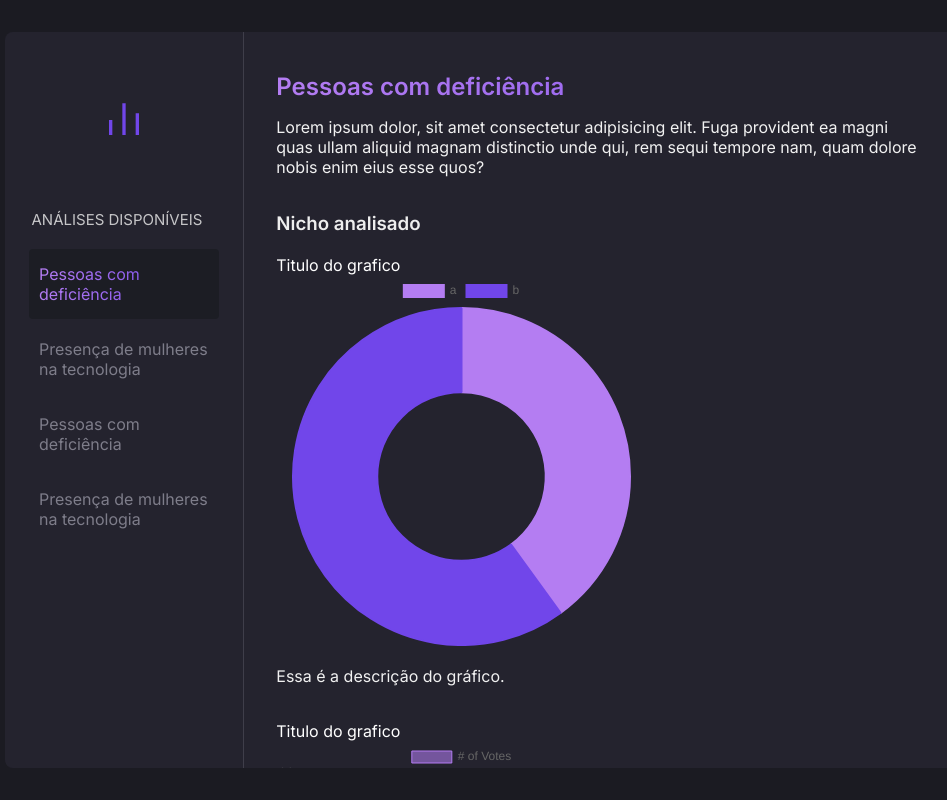
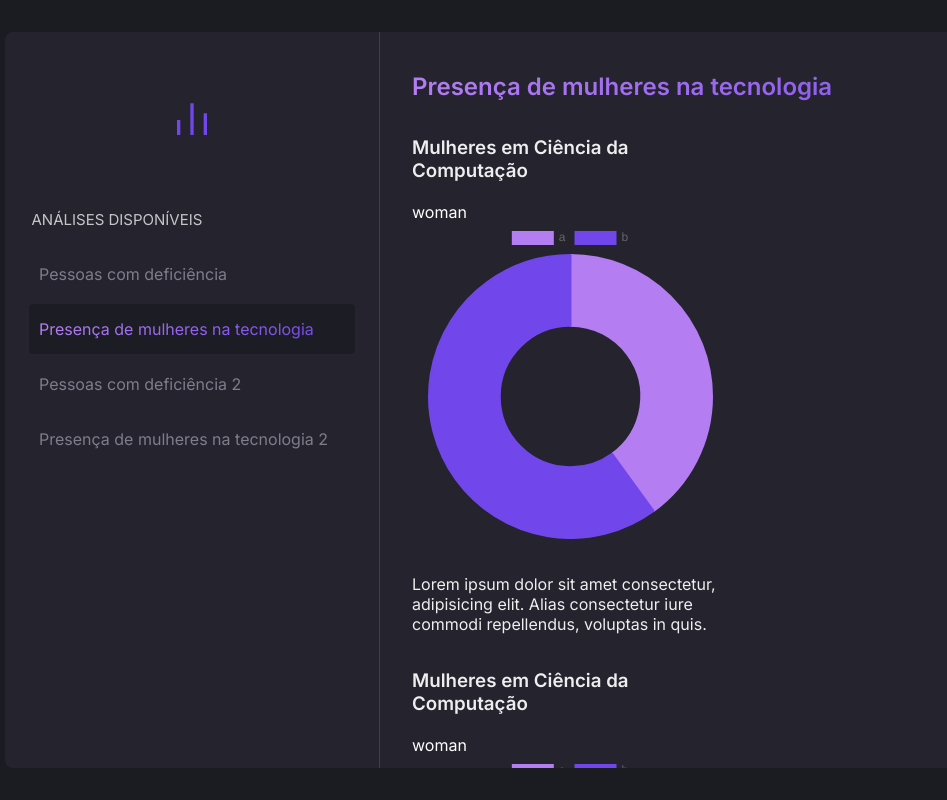
Before and after one commit to lucasgmelo/projeto-ip, a Next.js app in the folder client/: page / in a window 1280 px wide. Both pictures are taken after a click on the item "Presença de mulheres na tecnologia". Shown: the whole page, without its empty margins (19-966 px from the left). Built offline with nearby package versions, Linux system fonts and the light colour scheme.

Commit message:
recieve data from db

```diff
--- a/client/src/components/Chart/index.tsx
+++ b/client/src/components/Chart/index.tsx
@@ -1,54 +1,44 @@
 import React from "react";
 import { Bar, Doughnut } from "react-chartjs-2";
 
-const data = {
-  pie: {
-    labels: ["a", "b"],
+const Chart = ({ chartData }) => {
+  console.log(chartData);
+
+  return (
+    <>
+      <span>{chartData.titleChart}</span>
+      {chartData.type === "pie" && (
+        <Doughnut
+          data={{
+            labels: chartData.labels,
             datasets: [
               {
-        data: [40, 60],
+                data: chartData.values,
                 backgroundColor: ["#b47df2", "#7146EA"],
                 borderColor: ["#b47df2", "#7146EA"],
               },
             ],
-  },
-  bar: {
-    labels: ["Red", "Blue", "Yellow", "Green"],
-    datasets: [
-      {
-        label: "# of Votes",
-        data: [12, 14, 3, 5, 2, 3],
-        backgroundColor: [
-            "#b47df290", "#7146EA90"
-        ],
-        borderColor: [
-            "#b47df2", "#7146EA"
-        ],
-        borderWidth: 1,
-      },
-    ],
-  },
-};
-
-type ChartProps = {
-  type: "pie" | "bar";
-};
-
-const Chart = ({ type }: ChartProps) => (
-  <>
-    <span>Titulo do grafico</span>
-    {type === "pie" && (
-      <Doughnut
-        data={data[type]}
+          }}
           options={{
             cutoutPercentage: 50,
             responsive: true,
           }}
         />
       )}
-    {type === "bar" && (
+      {chartData.type === "bar" && (
         <Bar
-        data={data[type]}
+          data={{
+            labels: chartData.labels,
+            datasets: [
+              {
+                label: chartData.titleChart,
+                data: chartData.values,
+                backgroundColor: ["#b47df290", "#7146EA90"],
+                borderColor: ["#b47df2", "#7146EA"],
+                borderWidth: 1,
+              },
+            ],
+          }}
           options={{
             scales: {
               yAxes: [
@@ -64,5 +54,5 @@ const Chart = ({ type }: ChartProps) => (
       )}
     </>
   );
-
+};
 export default Chart;
--- a/client/src/components/Content/index.tsx
+++ b/client/src/components/Content/index.tsx
@@ -1,26 +1,34 @@
-import React from "react";
+import React, { useEffect, useState } from "react";
 import Chart from "../Chart";
+
+import { useChart } from "../../hooks/useChart";
 
 import { ChartList, Container, Description, Subtitle } from "./styles";
 
 const Content = () => {
+  const { chartData, activeTab } = useChart();
+
+  const [currentData, setCurrentData] = useState(activeTab);
+
+  useEffect(() => {
+    const filteredTab = chartData.filter((chart) => chart.id === activeTab);
+    setCurrentData(filteredTab[0]);
+    console.log(currentData.charts);
+  }, [activeTab]);
+
   return (
     <Container>
-      <h1>Pessoas com deficiência</h1>
-      <p>
-        Lorem ipsum dolor, sit amet consectetur adipisicing elit. Fuga provident
-        ea magni quas ullam aliquid magnam distinctio unde qui, rem sequi
-        tempore nam, quam dolore nobis enim eius esse quos?
-      </p>
-      <ChartList>
-        <Subtitle>Nicho analisado</Subtitle>
-        <Chart type="pie" />
-      </ChartList>
-      <Description>Essa é a descrição do gráfico.</Description>
-      <ChartList>
-        <Chart type="bar" />
-      </ChartList>
-      <Description>Essa é a descrição do gráfico.</Description>
+      <h1>{currentData.title}</h1>
+      <p>{chartData.description}</p>
+      {currentData.charts?.map((chart) => (
+        <>
+          <ChartList>
+            <Subtitle>{chart.title}</Subtitle>
+              <Chart chartData={chart} />
+              <Description>{chart.description}</Description>
+          </ChartList>
+        </>
+      ))}
     </Container>
   );
 };
--- a/client/src/components/Content/styles.ts
+++ b/client/src/components/Content/styles.ts
@@ -25,8 +25,7 @@ export const ChartList = styled.section`
 
 export const Description = styled.p`
   color: #eee;
-  margin-bottom: 35px;
-  max-width: 70%;
+  margin: 35px 0;
 `;
 
 export const Subtitle = styled.h3`
--- a/client/src/components/Menu/index.tsx
+++ b/client/src/components/Menu/index.tsx
@@ -1,6 +1,9 @@
+import { useChart } from "../../hooks/useChart";
 import { Container, Item, List } from "./styles";
 
 export const Menu = () => {
+  const { activeTab, setActiveTab, chartData } = useChart();
+
   return (
     <Container>
       <svg
@@ -14,11 +17,7 @@ export const Menu = () => {
       </svg>
       <h2>Análises disponíveis</h2>
       <List>
-        <Item isActive={true} ><p>Pessoas com deficiência</p></Item>
-        <Item isActive={false}><p>Presença de mulheres na tecnologia</p></Item>
-        <Item isActive={false} ><p>Pessoas com deficiência</p></Item>
-        <Item isActive={false}><p>Presença de mulheres na tecnologia</p></Item>
-
+        {chartData?.map(chartData => <Item isActive={activeTab == chartData.id} onClick={() => setActiveTab(chartData.id)} ><p>{chartData.title}</p></Item>)}
       </List>
     </Container>
   );
--- a/client/src/components/Menu/styles.ts
+++ b/client/src/components/Menu/styles.ts
@@ -1,7 +1,7 @@
 import styled, { css } from "styled-components";
 
 export const Container = styled.div`
-  width: 350px;
+  width: 375px;
   height: 100%;
   border-right: 1px solid rgba(126, 125, 138, 0.3);
 
--- /dev/null
+++ b/client/src/hooks/useChart.jsx
@@ -0,0 +1,68 @@
+import React, { createContext, useContext, useState } from "react";
+
+const ChartContext = createContext();
+
+export function ChartProvider({ children }) {
+  const [activeTab, setActiveTab] = useState("IN_DEFICIENCIA");
+
+  const chartData = [
+    {
+      id: "IN_DEFICIENCIA",
+      title: "Pessoas com deficiência",
+      description: "Essa é uma análise importante porque influencia",
+    },
+    {
+      id: "WOMAN",
+      title: "Presença de mulheres na tecnologia",
+      charts: [
+        {
+          title: "Mulheres em Ciência da Computação",
+          type: "pie",
+          description:
+            "Lorem ipsum dolor sit amet consectetur, adipisicing elit. Alias consectetur iure commodi repellendus, voluptas in quis.",
+          titleChart: "woman",
+          labels: ["a", "b"],
+          values: [40, 60],
+        },
+        {
+          title: "Mulheres em Ciência da Computação",
+          type: "pie",
+          description:
+            "Lorem ipsum dolor sit amet consectetur, adipisicing elit. Alias consectetur iure commodi repellendus, voluptas in quis.",
+          titleChart: "woman",
+          labels: ["a", "b"],
+          values: [40, 60],
+        },
+      ],
+    },
+    {
+      id: "IN_DEFICIENCIA2",
+      title: "Pessoas com deficiência 2",
+      description:
+        "Lorem ipsum dolor sit amet consectetur, adipisicing elit. Alias consectetur iure commodi repellendus, voluptas in quis.",
+    },
+    {
+      id: "WOMAN2",
+      title: "Presença de mulheres na tecnologia 2",
+      description: "Essa é uma análise importante porque influencia",
+    },
+  ];
+
+  return (
+    <ChartContext.Provider
+      value={{
+        activeTab,
+        setActiveTab,
+        chartData,
+      }}
+    >
+      {children}
+    </ChartContext.Provider>
+  );
+}
+
+export function useChart() {
+  const context = useContext(ChartContext);
+
+  return context;
+}
--- a/client/src/pages/index.tsx
+++ b/client/src/pages/index.tsx
@@ -1,15 +1,17 @@
 import Content from "../components/Content";
 import Menu from "../components/Menu";
+import { ChartProvider } from "../hooks/useChart";
 import { Body, Container } from "../styles/landing";
-
 
 export default function Home() {
   return (
+    <ChartProvider>
       <Container>
         <Body>
           <Menu />
           <Content />
         </Body>
       </Container>
+    </ChartProvider>
   );
 }
--- a/client/src/styles/landing.ts
+++ b/client/src/styles/landing.ts
@@ -7,7 +7,10 @@ export const Container = styled.div`
 
 export const Body = styled.div`
     height: 100%;
+    width: 100%;
     border-radius: 8px;
     background: var(--bg-light);
-    display: flex;
+
+    display: grid;
+    grid-template-columns: auto 1fr;
 `;
```
Lines whose indentation alone changed are shown as unchanged.
